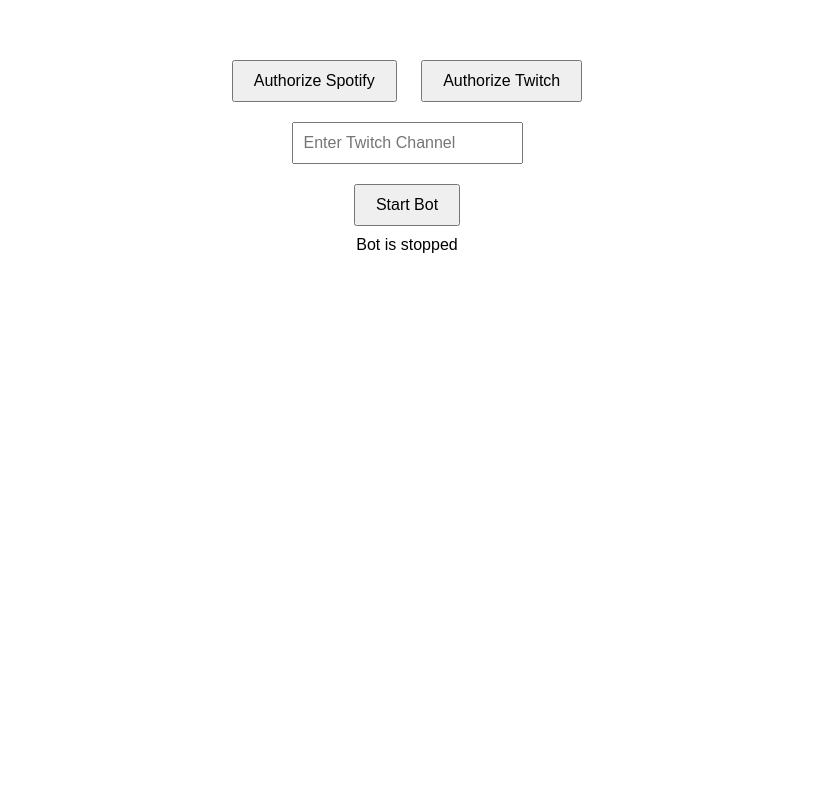
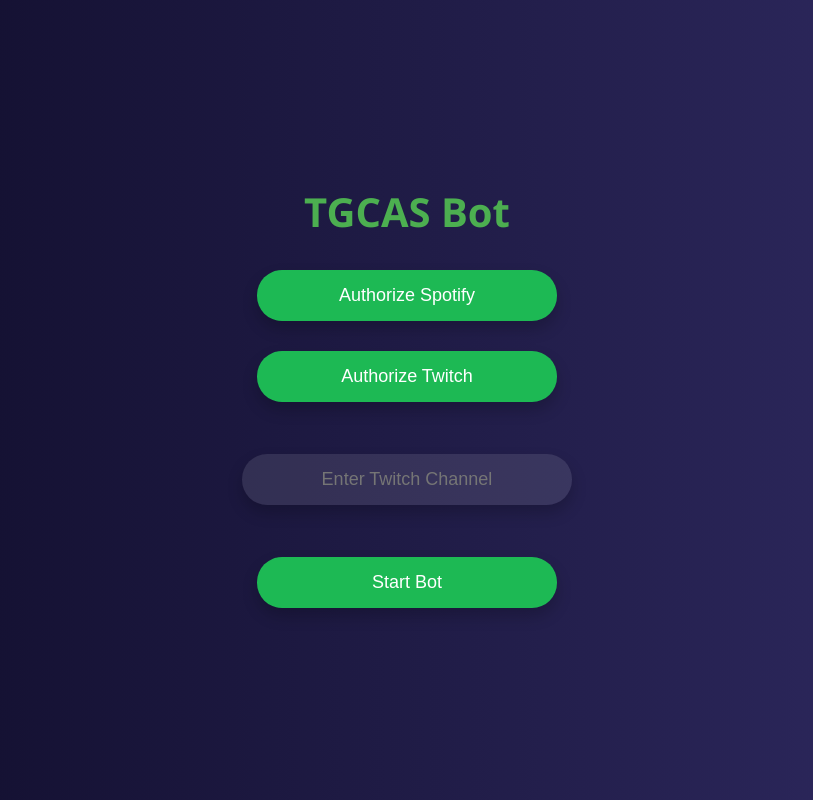
Before and after one commit to aryan877/tune-streamer-bot, a website: page public/index.html in a window 1280 px wide. Shown: the whole page, without its empty margins (233-1046 px from the left). Drawn offline with Linux system fonts and the light colour scheme; no server answers.

Commit message:
ui improvements

```diff
--- a/public/index.html
+++ b/public/index.html
@@ -1,52 +1,96 @@
 <!DOCTYPE html>
 <html>
 <head>
-    <title>Spotify Twitch Bot</title>
+    <title>TGCAS Bot</title>
+    <meta name="viewport" content="width=device-width, initial-scale=1">
     <style>
         body {
-        font-family: Arial, sans-serif;
+            font-family: 'Segoe UI', Tahoma, Geneva, Verdana, sans-serif;
             text-align: center;
-        margin-top: 50px;
+            margin: 0;
+            padding: 0;
+            background: linear-gradient(to right, #0f0c29, #302b63);
+            color: #fff;
+            min-height: 100vh;
+            display: flex;
+            flex-direction: column;
+            justify-content: center;
+            align-items: center;
         }
+
+        h1 {
+            font-size: 2.5rem;
+            margin-bottom: 1rem;
+            color: #4CAF50;
+        }
+
         button,
         input {
-        padding: 10px 20px;
+            padding: 15px 30px;
+            font-size: 18px;
+            cursor: pointer;
+            margin: 15px;
+            border: none;
+            border-radius: 25px;
+            transition: all 0.3s ease;
+            background-color: #1db954;
+            color: #fff;
+            box-shadow: 0 8px 16px rgba(0, 0, 0, 0.2);
+            width: 80%;
+            max-width: 300px;
+        }
+
+        button:hover,
+        input:hover {
+            transform: scale(1.05);
+            box-shadow: 0 8px 16px rgba(0, 0, 0, 0.4);
+        }
+
+        input {
+            padding: 15px;
+            font-size: 18px;
+            background-color: rgba(255, 255, 255, 0.1);
+            color: #fff;
+            text-align: center;
+        }
+
+        #botStatus {
+            font-size: 20px;
+            margin-top: 20px;
+            font-weight: bold;
+        }
+
+        @media (max-width: 600px) {
+            h1 {
+                font-size: 2rem;
+            }
+            button, input {
+                padding: 12px 20px;
                 font-size: 16px;
-        cursor: pointer;
                 margin: 10px;
             }
-      input {
-        padding: 10px;
-        font-size: 16px;
-        margin: 10px 0;
         }
     </style>
 </head>
 <body>
-    <button
-      id="spotifyButton"
-      onclick="window.location.href='/authorize-spotify'"
-    >
+    <h1>TGCAS Bot</h1>
+    <button id="spotifyButton" onclick="window.location.href='/authorize-spotify'">
         Authorize Spotify
     </button>
-    <button
-      id="twitchButton"
-      onclick="window.location.href='/authorize-twitch'"
-    >
+    <button id="twitchButton" onclick="window.location.href='/authorize-twitch'">
         Authorize Twitch
     </button>
     <br />
     <input type="text" id="twitchChannel" placeholder="Enter Twitch Channel" />
     <br />
     <button onclick="toggleBot()">Start Bot</button>
-    <div id="botStatus">Bot is stopped</div>
+    <div id="botStatus"></div>
     <script>
         fetch("/spotifyStatus.txt")
             .then((response) => response.text())
             .then((text) => {
                 if (text === "Spotify Authorized") {
-            document.getElementById("spotifyButton").innerText =
-              "Spotify Authorized";
+                    document.getElementById("spotifyButton").innerText = "Spotify Authorized";
                 }
             });
 
@@ -54,8 +98,7 @@
             .then((response) => response.text())
             .then((text) => {
                 if (text === "Twitch Authorized") {
-            document.getElementById("twitchButton").innerText =
-              "Twitch Authorized";
+                    document.getElementById("twitchButton").innerText = "Twitch Authorized";
                 }
             });
 
@@ -64,9 +107,9 @@
             .then((data) => {
                 document.getElementById("botStatus").innerText = data.message;
                 if (data.isRunning) {
-            document.querySelector("botStatus").innerText = "Stop Bot";
+                    document.getElementById("botStatus").innerText = "Status: Bot is running";
                 } else {
-            document.querySelector("botStatus").innerText = "Start Bot";
+                    document.getElementById("botStatus").innerText = "Status: Bot is stopped";
                 }
             });
 
@@ -81,9 +124,9 @@
                 .then((data) => {
                     document.getElementById("botStatus").innerText = data.message;
                     if (data.isRunning) {
-              document.querySelector("button").innerText = "Stop Bot";
+                        document.getElementById("botStatus").innerText = "Stop Bot";
                     } else {
-              document.querySelector("button").innerText = "Start Bot";
+                        document.getElementById("botStatus").innerText = "Start Bot";
                     }
                 });
         }
```
Also changed, not shown: index.js (line endings or trailing spaces), 2 other files. Lines whose indentation alone changed are shown as unchanged.
